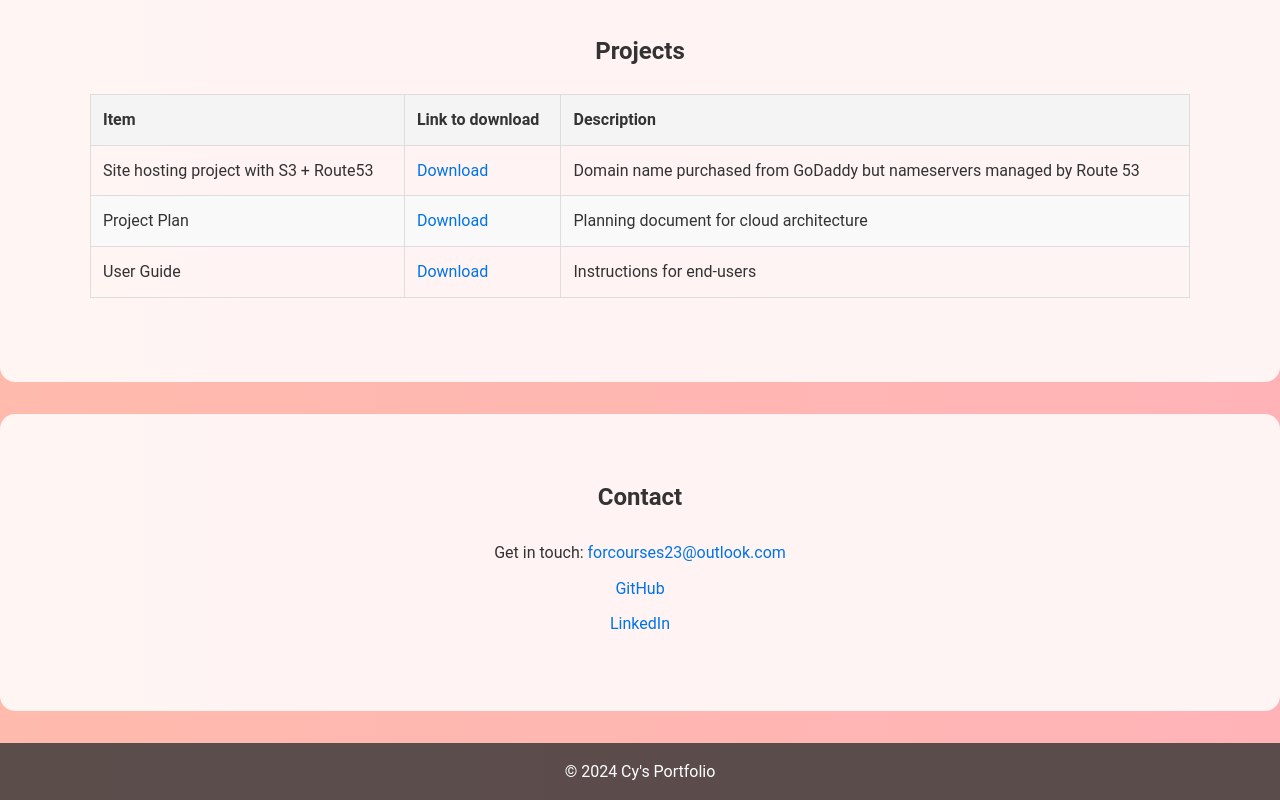
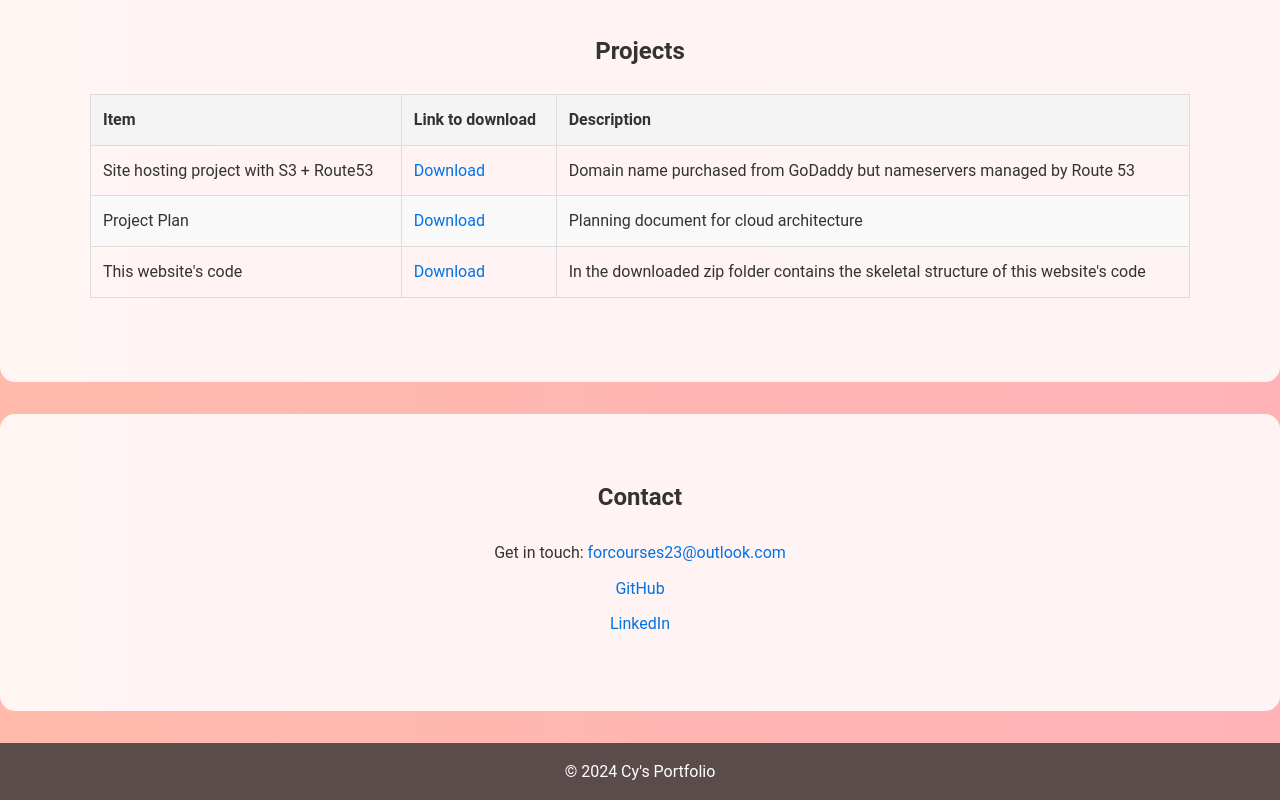
Before and after one commit to NewbieWebDev/awsWeb, a plain HTML site: page index.html in a window 1280 px wide. Shown: the part 1144-1944 px from the top of the page. Drawn offline with Linux system fonts and the light colour scheme.

Commit message:
new push again

```diff
--- a/index.html
+++ b/index.html
@@ -90,9 +90,9 @@
           <td>Planning document for cloud architecture</td>
         </tr>
         <tr>
-          <td>User Guide</td>
-          <td><a href="./Docs/User_Guide.pdf" download>Download</a></td>
-          <td>Instructions for end-users</td>
+          <td>This website's code</td>
+          <td><a href="./Docs/ForSharing.zip" download>Download</a></td>
+          <td>In the downloaded zip folder contains the skeletal structure of this website's code</td>
         </tr>
       </tbody>
     </table>
```
Also changed, not shown: 1 other file.
